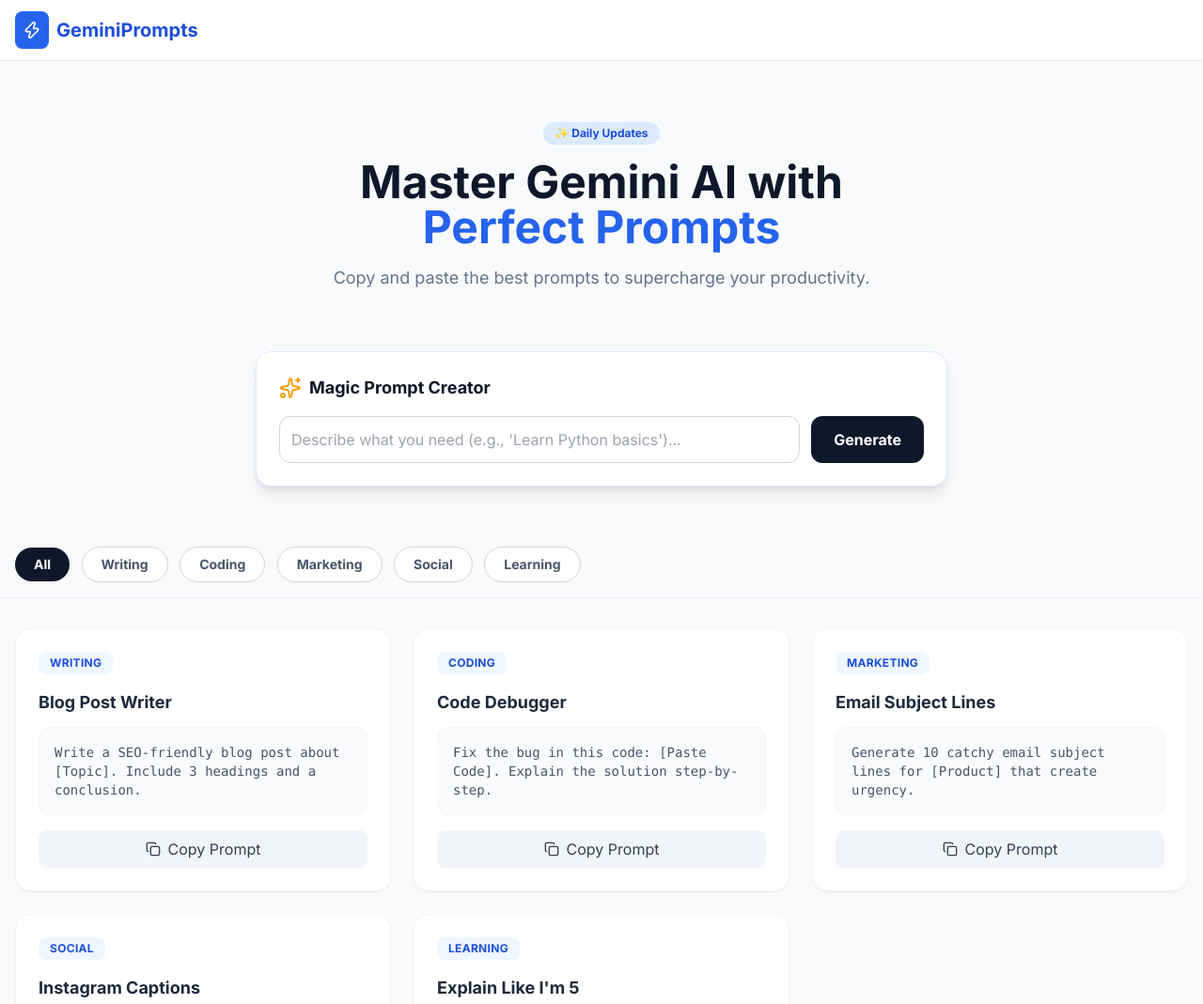
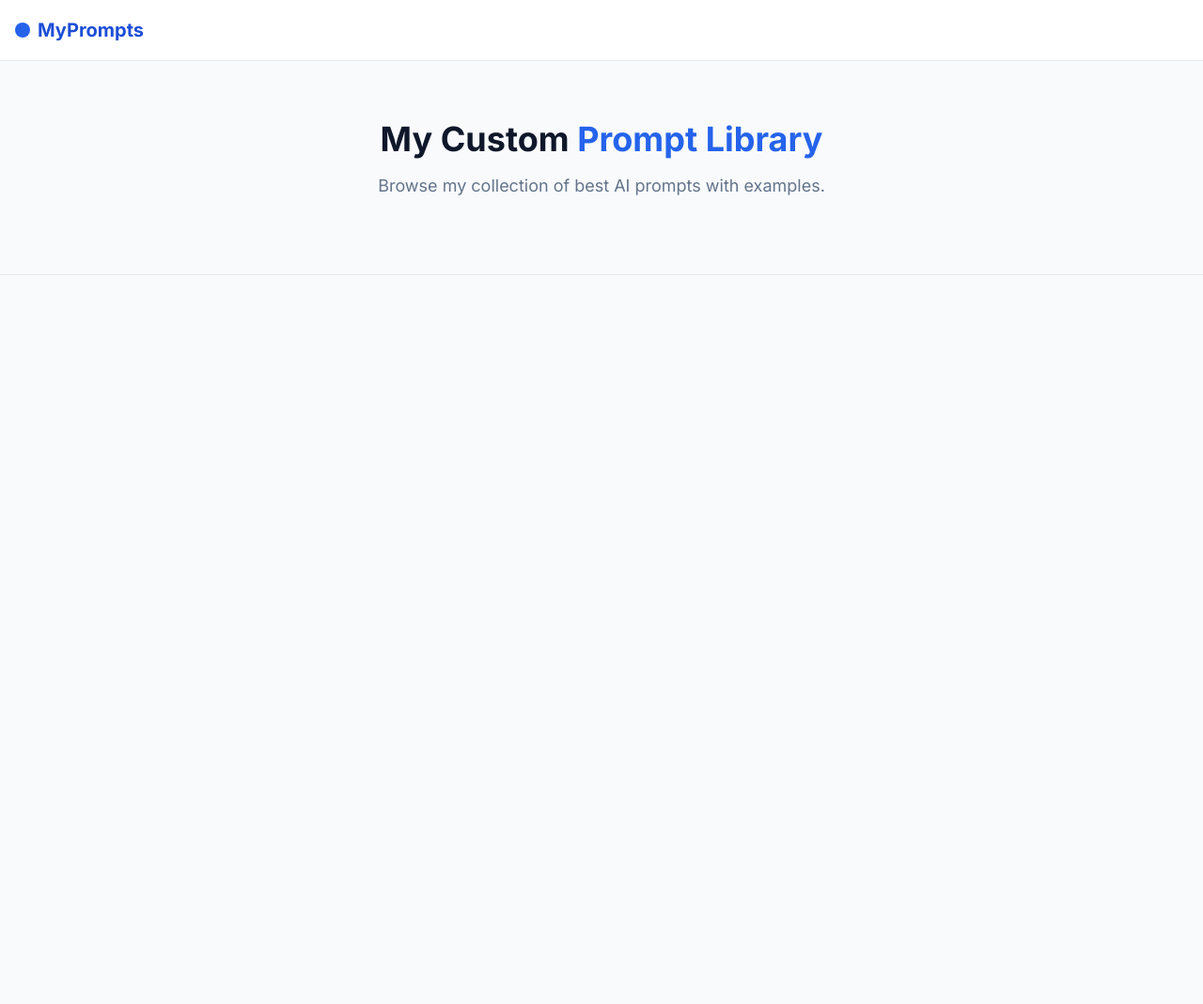
Before and after one commit to sammmusics-crypto/SamAiprompt, a plain HTML site: page index.html in a window 1280 px wide. Shown: the top 1069 px of the page at 94% size. After the commit the page ends 800 px from the top, so only its background shows below. Drawn offline with nearby package versions, Linux system fonts and the light colour scheme.

Commit message:
Update index.html

```diff
--- a/index.html
+++ b/index.html
@@ -3,12 +3,9 @@
 <head>
     <meta charset="UTF-8">
     <meta name="viewport" content="width=device-width, initial-scale=1.0">
-    <title>GeminiPrompts - Lite</title>
-    <!-- Tailwind CSS (Styling) -->
+    <title>My AI Prompts</title>
     <script src="https://cdn.tailwindcss.com"></script>
-    <!-- Lucide Icons -->
     <script src="https://unpkg.com/lucide@latest"></script>
-    <!-- Google Font -->
     <link href="https://fonts.googleapis.com/css2?family=Inter:wght@300;400;600;700&display=swap" rel="stylesheet">
     <style>
         body { font-family: 'Inter', sans-serif; background-color: #f8fafc; }
@@ -22,75 +19,83 @@
         <div class="max-w-7xl mx-auto px-4 h-16 flex items-center justify-between">
             <div class="flex items-center gap-2">
                 <div class="bg-blue-600 p-2 rounded-lg text-white"><i data-lucide="zap" width="20"></i></div>
-                <span class="text-xl font-bold text-blue-700">GeminiPrompts</span>
+                <span class="text-xl font-bold text-blue-700">MyPrompts</span>
             </div>
-            <button class="md:hidden p-2" onclick="alert('Mobile Menu')"><i data-lucide="menu"></i></button>
         </div>
     </header>
 
-    <!-- Hero Section -->
-    <div class="pt-32 pb-16 text-center px-4">
-        <span class="inline-block px-3 py-1 bg-blue-100 text-blue-700 rounded-full text-xs font-bold mb-4">✨ Daily Updates</span>
-        <h1 class="text-4xl md:text-5xl font-bold text-slate-900 mb-4">Master Gemini AI with <br/> <span class="text-blue-600">Perfect Prompts</span></h1>
-        <p class="text-slate-500 max-w-xl mx-auto text-lg">Copy and paste the best prompts to supercharge your productivity.</p>
-    </div>
-
-    <!-- Generator Section -->
-    <div class="max-w-3xl mx-auto px-4 mb-12">
-        <div class="bg-white p-6 rounded-2xl shadow-lg border border-indigo-100">
-            <div class="flex items-center gap-2 mb-4">
-                <i data-lucide="sparkles" class="text-amber-500"></i>
-                <h2 class="font-bold text-lg">Magic Prompt Creator</h2>
-            </div>
-            <div class="flex flex-col sm:flex-row gap-3">
-                <input type="text" id="topicInput" placeholder="Describe what you need (e.g., 'Learn Python basics')..."
-                    class="flex-1 p-3 border border-gray-300 rounded-xl focus:outline-none focus:ring-2 focus:ring-blue-500">
-                <button onclick="generatePrompt()" class="bg-slate-900 text-white px-6 py-3 rounded-xl font-bold hover:bg-slate-800 transition">
-                    Generate
-                </button>
-            </div>
-            <div id="loading" class="hidden mt-4 text-blue-600 text-sm font-medium animate-pulse">Generating... please wait...</div>
-        </div>
+    <!-- Hero -->
+    <div class="pt-32 pb-12 text-center px-4">
+        <h1 class="text-4xl font-bold text-slate-900 mb-4">My Custom <span class="text-blue-600">Prompt Library</span></h1>
+        <p class="text-slate-500 text-lg">Browse my collection of best AI prompts with examples.</p>
     </div>
 
     <!-- Filters -->
     <div class="sticky top-16 bg-slate-50/95 py-4 z-40 border-b border-gray-200 mb-8">
-        <div class="max-w-7xl mx-auto px-4 overflow-x-auto whitespace-nowrap" id="categoryContainer">
-            <!-- Categories injected by JS -->
-        </div>
+        <div class="max-w-7xl mx-auto px-4 overflow-x-auto whitespace-nowrap" id="categoryContainer"></div>
     </div>
 
-    <!-- Prompts Grid -->
+    <!-- Grid -->
     <div class="max-w-7xl mx-auto px-4 pb-20">
-        <div id="promptsGrid" class="grid grid-cols-1 md:grid-cols-2 lg:grid-cols-3 gap-6">
-            <!-- Cards injected by JS -->
-        </div>
+        <div id="promptsGrid" class="grid grid-cols-1 md:grid-cols-2 lg:grid-cols-3 gap-6"></div>
     </div>
 
-    <!-- JAVASCRIPT LOGIC -->
     <script>
-        // --- DATA ---
-        const CATEGORIES = ["All", "Writing", "Coding", "Marketing", "Social", "Learning"];
+        // ---------------------------------------------------------
+        // 👇 AAPKA DATA YAHAN HAI (Yahan Edit Karein)
+        // ---------------------------------------------------------
+
+        const CATEGORIES = ["All", "My Photos", "Writing", "Coding", "Art"];
+
         let prompts = [
-            { id: 1, title: "Blog Post Writer", cat: "Writing", text: "Write a SEO-friendly blog post about [Topic]. Include 3 headings and a conclusion.", tags: ["blog", "seo"] },
-            { id: 2, title: "Code Debugger", cat: "Coding", text: "Fix the bug in this code: [Paste Code]. Explain the solution step-by-step.", tags: ["python", "js"] },
-            { id: 3, title: "Email Subject Lines", cat: "Marketing", text: "Generate 10 catchy email subject lines for [Product] that create urgency.", tags: ["email", "sales"] },
-            { id: 4, title: "Instagram Captions", cat: "Social", text: "Create 5 fun Instagram captions for a photo about [Topic] with emojis.", tags: ["insta", "fun"] },
-            { id: 5, title: "Explain Like I'm 5", cat: "Learning", text: "Explain [Complex Topic] using simple analogies suitable for a 5-year-old.", tags: ["teach", "easy"] }
+            // 1. A photorealistic full-body mirror selfie of a stylish young man standing in a modern, upscale interior. The man has thick, wavy dark hair with a fade and a well-groomed short beard. He is holding a white iPhone up to a mirror, covering part of his face. He is wearing a fashionable streetwear outfit consisting of a vintage oversized black leather bomber jacket, a black button-down shirt unbuttoned at the top to reveal a gold chain, loose-fitting wide-leg light wash blue jeans, and chunky white sneakers. One hand is casually tucked into his pocket. The background features white marble walls, two framed modern art posters (one pink, one blue), a silver trash can, and a high-gloss black marble floor that reflects his shoes. The lighting is bright and cool, typical of a luxury fitting room or lobby.Breakdown of the details included:
+Subject: Young male, tan/olive skin, wavy textured hair (undercut style), light facial hair.
+Pose: Standing, leaning slightly back, one hand in pocket, one hand holding phone (white case) over face.
+Clothing: Black leather bomber jacket, black inner shirt, gold chain, wide-leg/baggy light blue jeans, white sneakers.
+Setting: White marble walls, black glossy marble floor, silver trash bin, framed graphical posters (pink and blue).
+            {
+                id: 1,
+                title: "Mirror selfie",
+                cat: "My Photos",
+                // Niche apni photo ka link dalein
+                image: "https://images.unsplash.com/photo-1515630278258-407f66498911?w=500&auto=format&fit=crop&q=60&ixlib=rb-4.0.3",
+                text: "Imagine a futuristic city with neon lights, flying cars, and rain-slicked streets. The style should be cyberpunk with high contrast and vibrant colors.",
+                tags: ["art", "midjourney"]
+            },
+
+            // 2. DOOSRA EXAMPLE
+            {
+                id: 2,
+                title: "Portrait Photography",
+                cat: "My Photos",
+                image: "https://images.unsplash.com/photo-1531746020798-e6953c6e8e04?w=500&auto=format&fit=crop&q=60&ixlib=rb-4.0.3",
+                text: "A cinematic portrait of a woman standing in a garden, soft sunlight, bokeh background, highly detailed, 85mm lens style.",
+                tags: ["photo", "realism"]
+            },
+
+            // 3. NORMAL TEXT PROMPT
+            {
+                id: 3,
+                title: "Blog Writer",
+                cat: "Writing",
+                image: "", // Photo nahi chahiye to khali chhodein
+                text: "Write a professional blog post about the benefits of AI in daily life. Include 3 bullet points and a conclusion.",
+                tags: ["seo", "blog"]
+            }
         ];
+
+        // ---------------------------------------------------------
+        // 👆 DATA KHATAM (Iske niche change mat karein)
+        // ---------------------------------------------------------
 
         let currentCat = "All";
 
-        // --- FUNCTIONS ---
-
-        // 1. Initialize
         function init() {
             renderCategories();
             renderPrompts();
-            lucide.createIcons(); // Load Icons
+            lucide.createIcons();
         }
 
-        // 2. Render Categories
         function renderCategories() {
             const container = document.getElementById('categoryContainer');
             container.innerHTML = CATEGORIES.map(cat => `
@@ -101,80 +106,59 @@
             `).join('');
         }
 
-        // 3. Render Prompt Cards
         function renderPrompts() {
             const grid = document.getElementById('promptsGrid');
             const filtered = currentCat === "All" ? prompts : prompts.filter(p => p.cat === currentCat);
 
             grid.innerHTML = filtered.map(p => `
-                <div class="prompt-card bg-white p-6 rounded-2xl border border-gray-100 shadow-sm transition-all flex flex-col h-full">
-                    <div class="flex justify-between items-center mb-4">
-                        <span class="bg-blue-50 text-blue-700 px-3 py-1 rounded-lg text-xs font-bold uppercase tracking-wide">${p.cat}</span>
+                <div class="prompt-card bg-white p-4 rounded-2xl border border-gray-100 shadow-sm transition-all flex flex-col h-full">
+
+                    <!-- PHOTO LOGIC: Agar image hai tabhi dikhayega -->
+                    ${p.image ? `
+                    <div class="mb-4 overflow-hidden rounded-xl border border-gray-100">
+                        <img src="${p.image}" alt="${p.title}" class="w-full h-48 object-cover hover:scale-105 transition-transform duration-500">
                     </div>
-                    <h3 class="text-lg font-bold text-slate-800 mb-3">${p.title}</h3>
-                    <div class="bg-slate-50 p-4 rounded-xl text-sm font-mono text-slate-600 mb-4 flex-grow border border-slate-100">
+                    ` : ''}
+
+                    <div class="flex justify-between items-center mb-3">
+                        <span class="bg-blue-50 text-blue-700 px-3 py-1 rounded-lg text-xs font-bold uppercase">${p.cat}</span>
+                    </div>
+
+                    <h3 class="text-lg font-bold text-slate-800 mb-2">${p.title}</h3>
+
+                    <div class="bg-slate-50 p-3 rounded-xl text-sm font-mono text-slate-600 mb-4 flex-grow border border-slate-100 overflow-y-auto max-h-32">
                         ${p.text}
                     </div>
+
                     <button onclick="copyText('${p.text.replace(/'/g, "\\'")}', this)"
-                        class="w-full py-2 rounded-lg bg-slate-100 text-slate-700 font-medium hover:bg-blue-600 hover:text-white transition-colors flex items-center justify-center gap-2">
+                        class="w-full py-2.5 rounded-lg bg-slate-900 text-white font-medium hover:bg-blue-600 transition-colors flex items-center justify-center gap-2 shadow-sm active:scale-95">
                         <i data-lucide="copy" width="16"></i> Copy Prompt
                     </button>
                 </div>
             `).join('');
 
-            lucide.createIcons(); // Refresh icons for new elements
+            lucide.createIcons();
         }
 
-        // 4. Filter Logic
         function filter(cat) {
             currentCat = cat;
             renderCategories();
             renderPrompts();
         }
 
-        // 5. Copy Logic
         function copyText(text, btn) {
             navigator.clipboard.writeText(text);
             const originalHTML = btn.innerHTML;
             btn.innerHTML = `<i data-lucide="check" width="16"></i> Copied!`;
-            btn.classList.add("bg-green-100", "text-green-700");
+            btn.classList.add("bg-green-600");
             setTimeout(() => {
                 btn.innerHTML = originalHTML;
-                btn.classList.remove("bg-green-100", "text-green-700");
+                btn.classList.remove("bg-green-600");
                 lucide.createIcons();
             }, 2000);
         }
 
-        // 6. Mock Generator Logic
-        function generatePrompt() {
-            const input = document.getElementById('topicInput');
-            const loading = document.getElementById('loading');
-
-            if(!input.value) return alert("Please enter a topic!");
-
-            loading.classList.remove('hidden');
-
-            // Mock AI Delay
-            setTimeout(() => {
-                const newPrompt = {
-                    id: Date.now(),
-                    title: "AI: " + input.value,
-                    cat: "All",
-                    text: `Here is a detailed, professional prompt about ${input.value} generated by AI. It includes context, specific instructions, and desired output format.`,
-                    tags: ["ai", "gen"]
-                };
-
-                prompts.unshift(newPrompt); // Add to top
-                renderPrompts();
-                loading.classList.add('hidden');
-                input.value = "";
-                alert("New Prompt Added!");
-            }, 1500);
-        }
-
-        // Run Init
         window.onload = init;
-
     </script>
 </body>
 </html>
```
